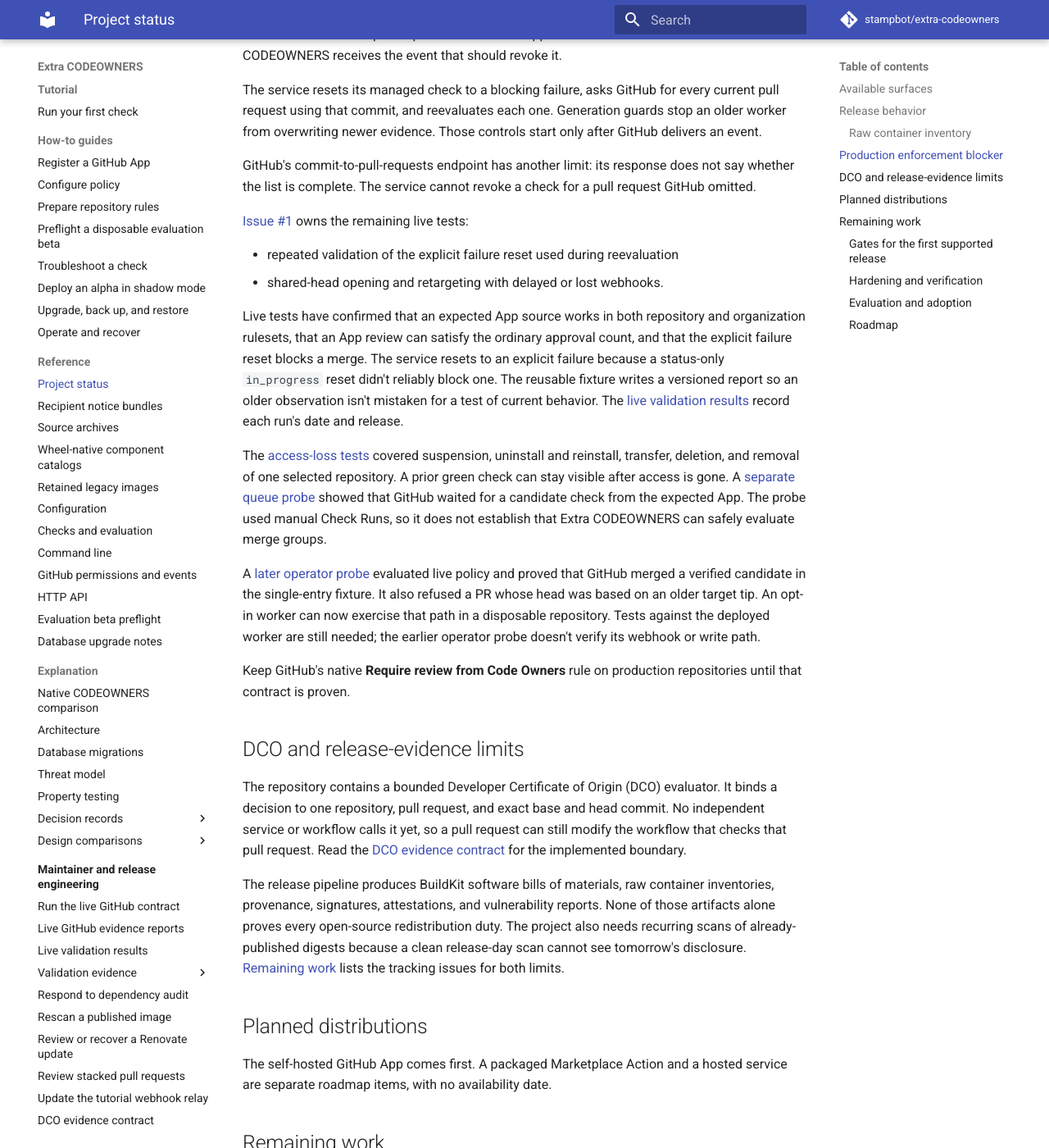
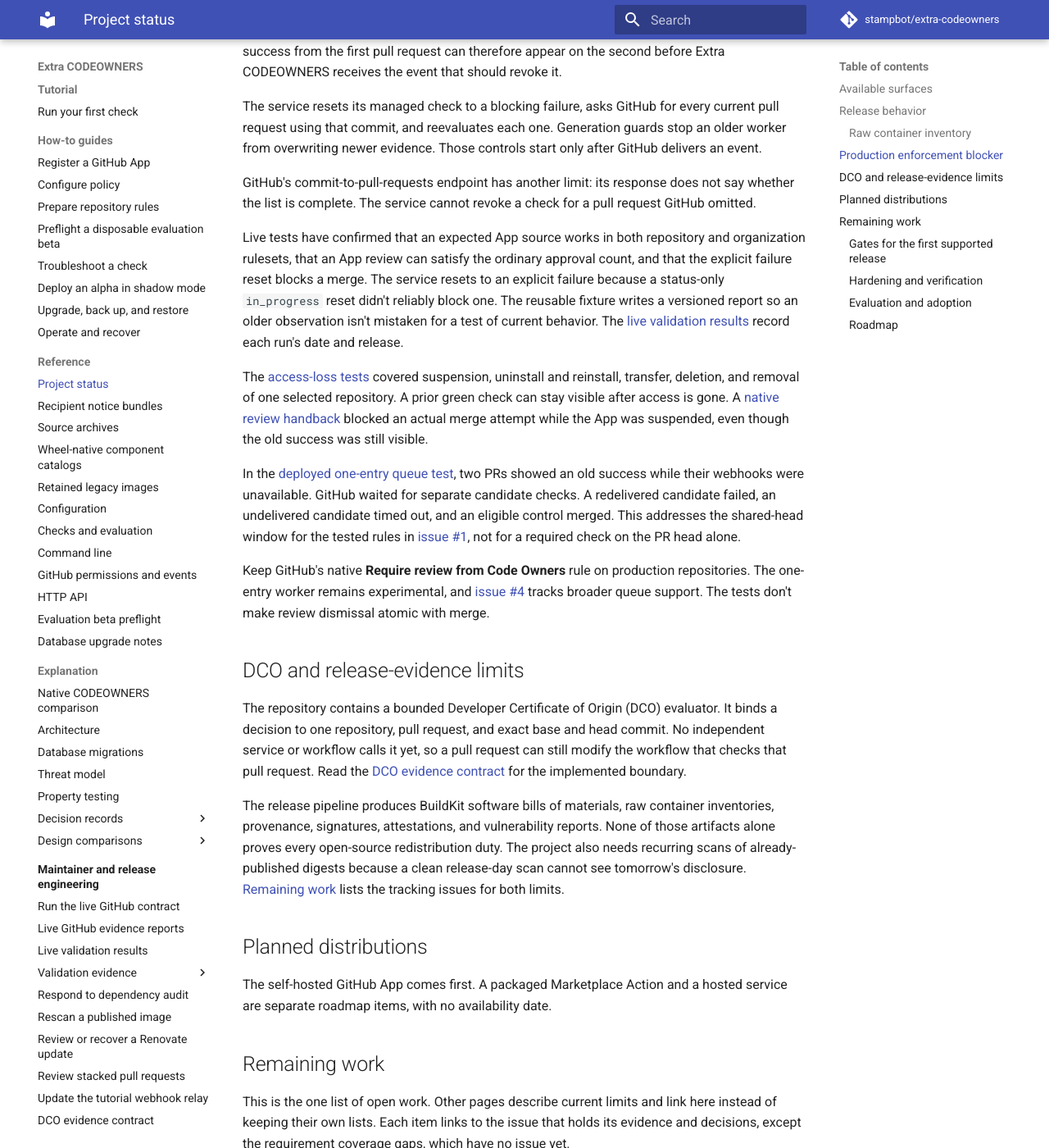
Before and after one commit to stampbot/extra-codeowners, an MkDocs documentation site: the page built from docs/reference/project-status.md, in a window 1280 px wide and 1400 px high, scrolled down 3339 px. Shown: the whole window at 82% size. Built offline with MkDocs 1.6.1 and Material for MkDocs 9.7.7, drawn with Linux system fonts in a browser that asks for light colours; comment, search, counter and statistics services are not loaded; some of the changed text lies outside the part shown.

Commit message:
docs: record live queue checks during webhook loss (#337)
Signed-off-by: Danny Sauer <github@dannysauer.com>

```diff
--- a/docs/reference/project-status.md
+++ b/docs/reference/project-status.md
@@ -23,7 +23,7 @@ production repositories.
 | --- | --- |
 | Source checkout | Available for development and evaluation |
 | GitHub App Manifest registration | Implemented |
-| Policy evaluation and Check Run | Implemented; production provider contracts remain open in [issue #1][issue-1] |
+| Policy evaluation and Check Run | Implemented; [live provider evidence][issue-1] covers advisory checks and a disposable one-entry queue |
 | GitHub release | Published automatically by successful `main` CI; an interrupted run may leave a draft until that run is retried |
 | Container image | Signed, attested, multi-platform alpha image in GitHub Container Registry (GHCR) |
 | Helm chart | Signed alpha OCI chart in GHCR |
@@ -149,11 +149,6 @@ GitHub's commit-to-pull-requests endpoint has another limit: its response does
 not say whether the list is complete. The service cannot revoke a check for a
 pull request GitHub omitted.
 
-[Issue #1][issue-1] owns the remaining live tests:
-
-- repeated validation of the explicit failure reset used during reevaluation
-- shared-head opening and retargeting with delayed or lost webhooks.
-
 Live tests have confirmed that an expected App source works in both
 repository and organization rulesets, that an App review can satisfy the
 ordinary approval count, and that the explicit failure reset blocks a merge.
@@ -166,20 +161,21 @@ date and release.
 The [access-loss tests](../maintainers/live-validation.md) covered suspension,
 uninstall and reinstall, transfer, deletion, and removal of one selected
 repository. A prior green check can stay visible after access is gone. A
-[separate queue probe](../maintainers/evidence/2026-11-20-repository-lifecycle-and-queue.md)
-showed that GitHub waited for a candidate check from the expected App. The
-probe used manual Check Runs, so it does not establish that Extra CODEOWNERS
-can safely evaluate merge groups.
+[native review handback](../maintainers/evidence/2026-11-23-candidate-checks-during-delivery-loss.md#hand-back-enforcement-before-removing-access)
+blocked an actual merge attempt while the App was suspended, even though
+the old success was still visible.
 
-A [later operator probe](../maintainers/evidence/2026-11-21-queued-policy-proof.md)
-evaluated live policy and proved that GitHub merged a verified candidate in the
-single-entry fixture. It also refused a PR whose head was based on an older
-target tip. An opt-in worker can now exercise that path in a disposable
-repository. Tests against the deployed worker are still needed; the earlier
-operator probe doesn't verify its webhook or write path.
+In the [deployed one-entry queue test](../maintainers/evidence/2026-11-23-candidate-checks-during-delivery-loss.md),
+two PRs showed an old success while their webhooks were unavailable. GitHub
+waited for separate candidate checks. A redelivered candidate failed, an
+undelivered candidate timed out, and an eligible control merged. This
+addresses the shared-head window for the tested rules in [issue #1][issue-1],
+not for a required check on the PR head alone.
 
 Keep GitHub's native **Require review from Code Owners** rule on production
-repositories until that contract is proven.
+repositories. The one-entry worker remains experimental, and
+[issue #4](https://github.com/stampbot/extra-codeowners/issues/4) tracks
+broader queue support. The tests don't make review dismissal atomic with merge.
 
 ## DCO and release-evidence limits
 
--- a/mkdocs.yml
+++ b/mkdocs.yml
@@ -106,6 +106,7 @@ nav:
           - November repository access loss and merge queue: maintainers/evidence/2026-11-20-repository-lifecycle-and-queue.md
           - November merge-group delivery: maintainers/evidence/2026-11-21-merge-group-delivery.md
           - November queued policy evaluation: maintainers/evidence/2026-11-21-queued-policy-proof.md
+          - November candidate checks during webhook loss: maintainers/evidence/2026-11-23-candidate-checks-during-delivery-loss.md
       - Respond to dependency audit: how-to/respond-to-dependency-audit.md
       - Rescan a published image: how-to/rescan-published-image.md
       - Review or recover a Renovate update: how-to/manage-renovate-updates.md
```
Also changed, not shown: docs/explanation/design/2026-11-21-merge-queue-candidate-checks.md (+8 -1 lines), docs/maintainers/evidence/2026-11-23-candidate-checks-during-delivery-loss.md (added, +77 -0 lines), docs/maintainers/evidence/index.md (+1 -0 lines), docs/maintainers/live-validation.md (+8 -0 lines).
